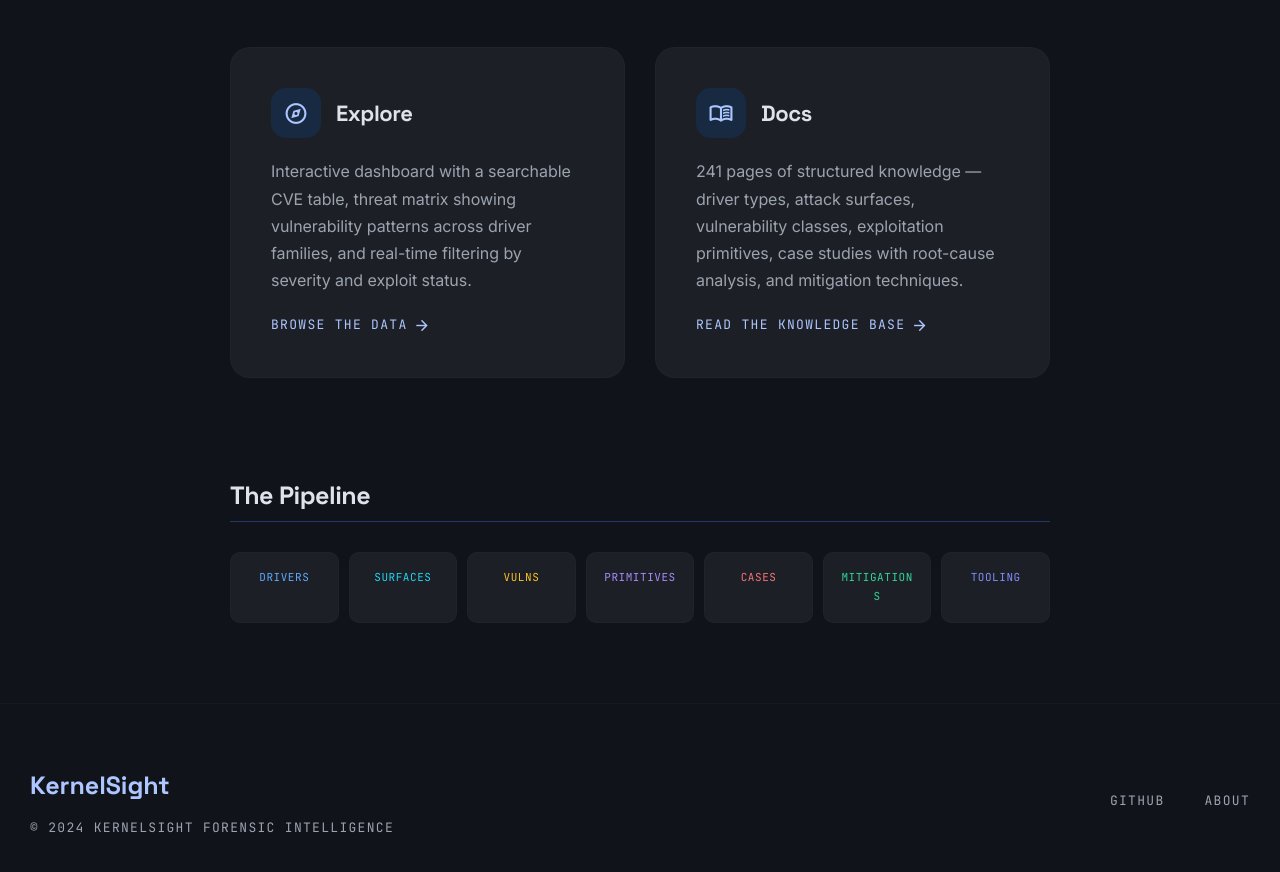
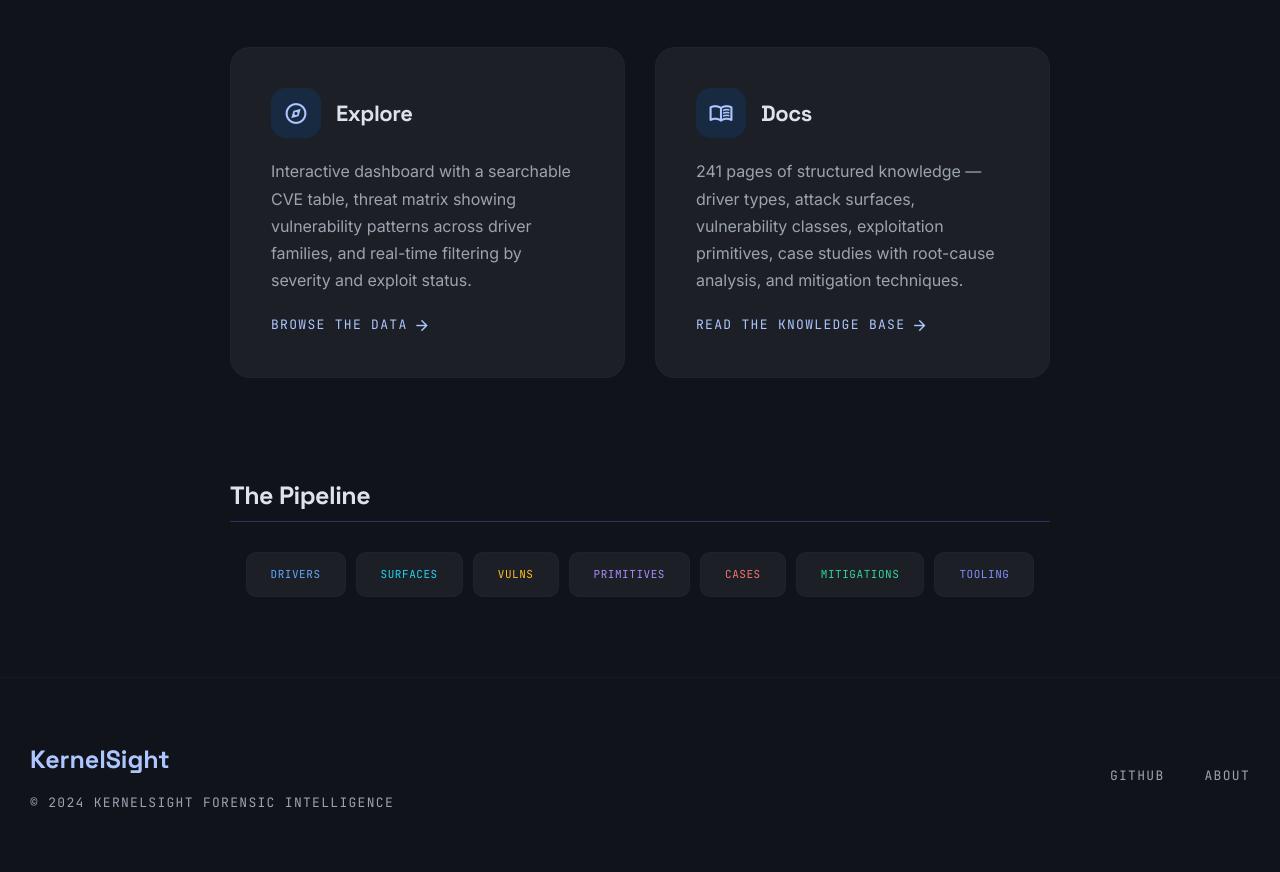
Before and after one commit to splintersfury/KernelSight, an MkDocs documentation site: the page built from docs/index.md, in a window 1280 px wide and 900 px high, scrolled down 1130 px. Shown: the top 872 px of the window. Built offline with MkDocs 1.6.1 and Material for MkDocs 9.7.7, drawn with Linux system fonts in a browser that asks for light colours; comment, search, counter and statistics services are not loaded.

Commit message:
Fix pipeline boxes: use flex layout so text fits all labels
Co-Authored-By: Claude Opus 4.6 (1M context) <noreply@anthropic.com>

```diff
--- a/docs/overrides/landing.html
+++ b/docs/overrides/landing.html
@@ -134,26 +134,26 @@ body, html { background: #10131a !important; overflow-x: hidden; }
 <!-- Pipeline Overview -->
 <section style="max-width:900px;margin:4rem auto;padding:0 2rem">
   <h2 style="font-family:'Space Grotesk';font-size:1.25rem;font-weight:700;color:#e0e2eb;margin:0 0 1.5rem 0">The Pipeline</h2>
-  <div style="display:grid;grid-template-columns:repeat(7,1fr);gap:0.5rem">
-    <a href="{{ config.site_url }}driver-types/" style="text-decoration:none;background:#1c2026;border-radius:0.5rem;padding:0.75rem;text-align:center;border:1px solid rgba(69,70,76,0.1);transition:border-color 0.2s" onmouseover="this.style.borderColor='#60A5FA'" onmouseout="this.style.borderColor='rgba(69,70,76,0.1)'">
+  <div style="display:flex;flex-wrap:wrap;gap:0.5rem;justify-content:center">
+    <a href="{{ config.site_url }}driver-types/" style="text-decoration:none;background:#1c2026;border-radius:0.5rem;padding:0.6rem 1.2rem;text-align:center;white-space:nowrap;border:1px solid rgba(69,70,76,0.1);transition:border-color 0.2s" onmouseover="this.style.borderColor='#60A5FA'" onmouseout="this.style.borderColor='rgba(69,70,76,0.1)'">
       <div style="font-family:'JetBrains Mono';font-size:0.55rem;color:#60A5FA;text-transform:uppercase;letter-spacing:0.05em">Drivers</div>
     </a>
-    <a href="{{ config.site_url }}attack-surfaces/" style="text-decoration:none;background:#1c2026;border-radius:0.5rem;padding:0.75rem;text-align:center;border:1px solid rgba(69,70,76,0.1);transition:border-color 0.2s" onmouseover="this.style.borderColor='#22D3EE'" onmouseout="this.style.borderColor='rgba(69,70,76,0.1)'">
+    <a href="{{ config.site_url }}attack-surfaces/" style="text-decoration:none;background:#1c2026;border-radius:0.5rem;padding:0.6rem 1.2rem;text-align:center;white-space:nowrap;border:1px solid rgba(69,70,76,0.1);transition:border-color 0.2s" onmouseover="this.style.borderColor='#22D3EE'" onmouseout="this.style.borderColor='rgba(69,70,76,0.1)'">
       <div style="font-family:'JetBrains Mono';font-size:0.55rem;color:#22D3EE;text-transform:uppercase;letter-spacing:0.05em">Surfaces</div>
     </a>
-    <a href="{{ config.site_url }}vuln-classes/" style="text-decoration:none;background:#1c2026;border-radius:0.5rem;padding:0.75rem;text-align:center;border:1px solid rgba(69,70,76,0.1);transition:border-color 0.2s" onmouseover="this.style.borderColor='#FBBF24'" onmouseout="this.style.borderColor='rgba(69,70,76,0.1)'">
+    <a href="{{ config.site_url }}vuln-classes/" style="text-decoration:none;background:#1c2026;border-radius:0.5rem;padding:0.6rem 1.2rem;text-align:center;white-space:nowrap;border:1px solid rgba(69,70,76,0.1);transition:border-color 0.2s" onmouseover="this.style.borderColor='#FBBF24'" onmouseout="this.style.borderColor='rgba(69,70,76,0.1)'">
       <div style="font-family:'JetBrains Mono';font-size:0.55rem;color:#FBBF24;text-transform:uppercase;letter-spacing:0.05em">Vulns</div>
     </a>
-    <a href="{{ config.site_url }}primitives/" style="text-decoration:none;background:#1c2026;border-radius:0.5rem;padding:0.75rem;text-align:center;border:1px solid rgba(69,70,76,0.1);transition:border-color 0.2s" onmouseover="this.style.borderColor='#A78BFA'" onmouseout="this.style.borderColor='rgba(69,70,76,0.1)'">
+    <a href="{{ config.site_url }}primitives/" style="text-decoration:none;background:#1c2026;border-radius:0.5rem;padding:0.6rem 1.2rem;text-align:center;white-space:nowrap;border:1px solid rgba(69,70,76,0.1);transition:border-color 0.2s" onmouseover="this.style.borderColor='#A78BFA'" onmouseout="this.style.borderColor='rgba(69,70,76,0.1)'">
       <div style="font-family:'JetBrains Mono';font-size:0.55rem;color:#A78BFA;text-transform:uppercase;letter-spacing:0.05em">Primitives</div>
     </a>
-    <a href="{{ config.site_url }}case-studies/" style="text-decoration:none;background:#1c2026;border-radius:0.5rem;padding:0.75rem;text-align:center;border:1px solid rgba(69,70,76,0.1);transition:border-color 0.2s" onmouseover="this.style.borderColor='#F87171'" onmouseout="this.style.borderColor='rgba(69,70,76,0.1)'">
+    <a href="{{ config.site_url }}case-studies/" style="text-decoration:none;background:#1c2026;border-radius:0.5rem;padding:0.6rem 1.2rem;text-align:center;white-space:nowrap;border:1px solid rgba(69,70,76,0.1);transition:border-color 0.2s" onmouseover="this.style.borderColor='#F87171'" onmouseout="this.style.borderColor='rgba(69,70,76,0.1)'">
       <div style="font-family:'JetBrains Mono';font-size:0.55rem;color:#F87171;text-transform:uppercase;letter-spacing:0.05em">Cases</div>
     </a>
-    <a href="{{ config.site_url }}mitigations/" style="text-decoration:none;background:#1c2026;border-radius:0.5rem;padding:0.75rem;text-align:center;border:1px solid rgba(69,70,76,0.1);transition:border-color 0.2s" onmouseover="this.style.borderColor='#34D399'" onmouseout="this.style.borderColor='rgba(69,70,76,0.1)'">
+    <a href="{{ config.site_url }}mitigations/" style="text-decoration:none;background:#1c2026;border-radius:0.5rem;padding:0.6rem 1.2rem;text-align:center;white-space:nowrap;border:1px solid rgba(69,70,76,0.1);transition:border-color 0.2s" onmouseover="this.style.borderColor='#34D399'" onmouseout="this.style.borderColor='rgba(69,70,76,0.1)'">
       <div style="font-family:'JetBrains Mono';font-size:0.55rem;color:#34D399;text-transform:uppercase;letter-spacing:0.05em">Mitigations</div>
     </a>
-    <a href="{{ config.site_url }}tooling/" style="text-decoration:none;background:#1c2026;border-radius:0.5rem;padding:0.75rem;text-align:center;border:1px solid rgba(69,70,76,0.1);transition:border-color 0.2s" onmouseover="this.style.borderColor='#818CF8'" onmouseout="this.style.borderColor='rgba(69,70,76,0.1)'">
+    <a href="{{ config.site_url }}tooling/" style="text-decoration:none;background:#1c2026;border-radius:0.5rem;padding:0.6rem 1.2rem;text-align:center;white-space:nowrap;border:1px solid rgba(69,70,76,0.1);transition:border-color 0.2s" onmouseover="this.style.borderColor='#818CF8'" onmouseout="this.style.borderColor='rgba(69,70,76,0.1)'">
       <div style="font-family:'JetBrains Mono';font-size:0.55rem;color:#818CF8;text-transform:uppercase;letter-spacing:0.05em">Tooling</div>
     </a>
   </div>
```
